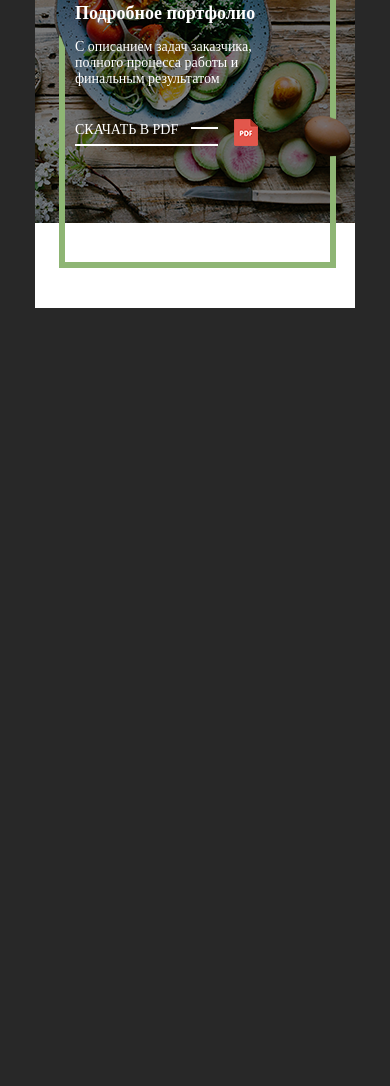
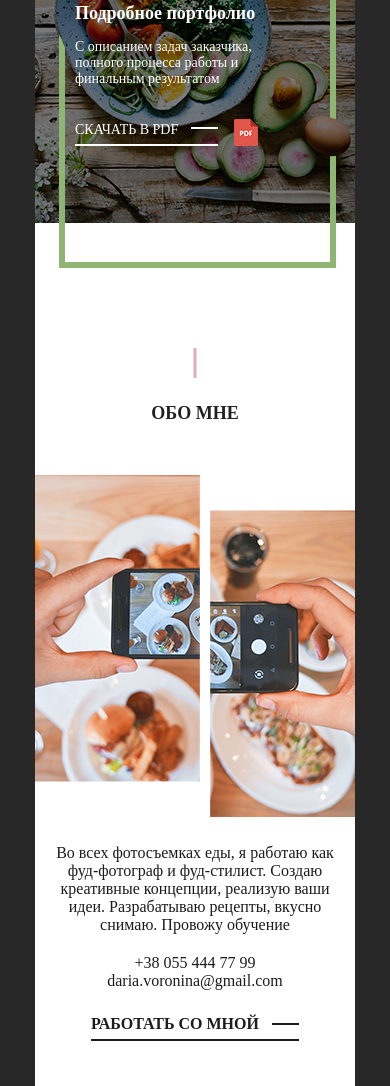
Before and after one commit to AlexanderShpilka/voronina, a website: page src/copy/index.html in a window 390 px wide. Shown: the part 2878-3964 px from the top of the page. Before the commit the page ends 3186 px from the top, so only its background shows below. Drawn offline with nearby package versions, Linux system fonts and the light colour scheme; files that its build step writes are made by us from their sources.

Commit message:
Make about section - mobile

```diff
--- a/src/copy/index.html
+++ b/src/copy/index.html
@@ -328,6 +328,33 @@
           <a class="side-soc__link" href="#">Facebook</a>
         </div>
       </section>
+
+      <section class="section about">
+        <div class="container">
+          <h2 class="section__title">Обо мне</h2>
+          <div class="about__content">
+            <div class="about__box">
+              <p class="about__text">
+                Во всех фотосъемках еды, я работаю как фуд-фотограф и
+                фуд-стилист. Создаю креативные концепции, реализую ваши идеи.
+                Разрабатываю рецепты, вкусно снимаю. Провожу обучение
+              </p>
+              <p class="about__text about__text--desktop">
+                Всегда открыта к сотрудничеству и рада новым предложениям
+              </p>
+            </div>
+            <div class="about__box">
+              <div class="about__contacts">
+                <a href="tel:+380554447799">+38 055 444 77 99</a>
+                <a href="mailto:daria.voronina@gmail.com"
+                  >daria.voronina@gmail.com</a
+                >
+              </div>
+              <a class="about__link" href="#">Работать со мной</a>
+            </div>
+          </div>
+        </div>
+      </section>
     </div>
   </body>
 </html>
--- /dev/null
+++ b/src/sass/blocks/_about.scss
@@ -0,0 +1,57 @@
+.about {
+  background-image: url('../img/about-bg-mobile@1x.png');
+  background-position: top 167px left 0;
+  background-repeat: no-repeat;
+
+  @include retina {
+    background-image: url('../img/about-bg-mobile@2x.png');
+    background-size: 320px 342px;
+  }
+
+  &__content {
+    padding-top: 360px;
+    font-size: 16px;
+    color: $text-color-secondary;
+    text-align: center;
+  }
+
+  &__box {
+    padding: 5px 0;
+  }
+
+  &__text {
+    padding: 10px 0;
+
+    &--desktop {
+      display: none;
+
+      @include desktop {
+        display: block;
+      }
+    }
+  }
+
+  &__contacts {
+    padding-bottom: 15px;
+  }
+
+  &__link {
+    position: relative;
+    display: inline-block;
+    padding: 10px 40px 6px 0;
+    border-bottom: 2px solid #1c1c1c;
+    font-weight: 600;
+    text-transform: uppercase;
+
+    &::after {
+      content: '';
+      position: absolute;
+      top: 18px;
+      right: 0;
+      display: block;
+      width: 27px;
+      height: 2px;
+      background-color: #1c1c1c;
+    }
+  }
+}
--- a/src/sass/global/_global.scss
+++ b/src/sass/global/_global.scss
@@ -19,6 +19,7 @@ body {
 }
 
 a {
+  color: inherit;
   text-decoration: none;
 }
 
--- a/src/sass/main.scss
+++ b/src/sass/main.scss
@@ -23,3 +23,4 @@
 @import 'blocks/portfolio';
 @import 'blocks/portfolio-details';
 @import 'blocks/side-soc';
+@import 'blocks/about';
```
Also changed, not shown: src/copy/img/about-bg-mobile@1x.png (added), src/copy/img/about-bg-mobile@2x.png (added).
